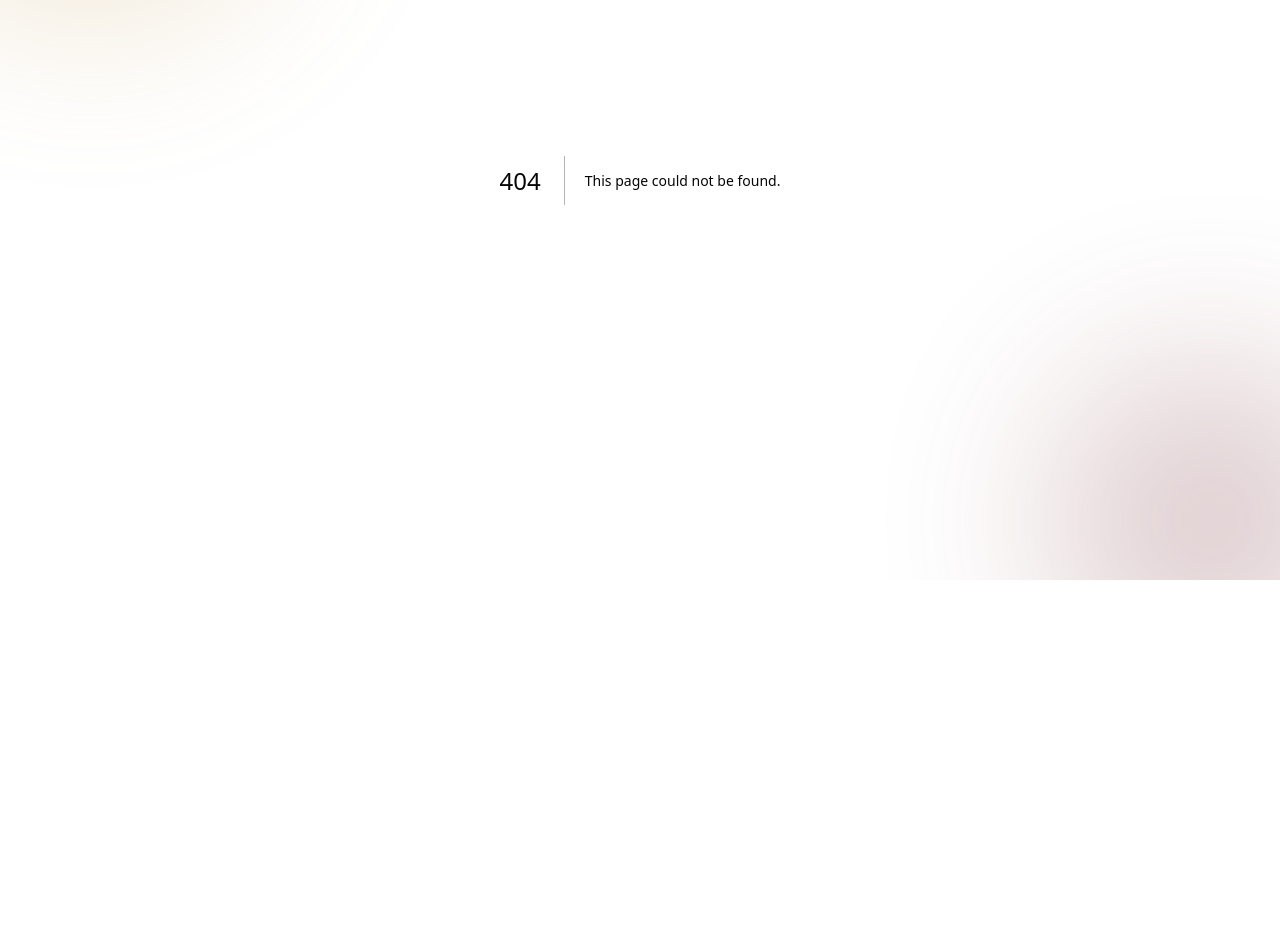
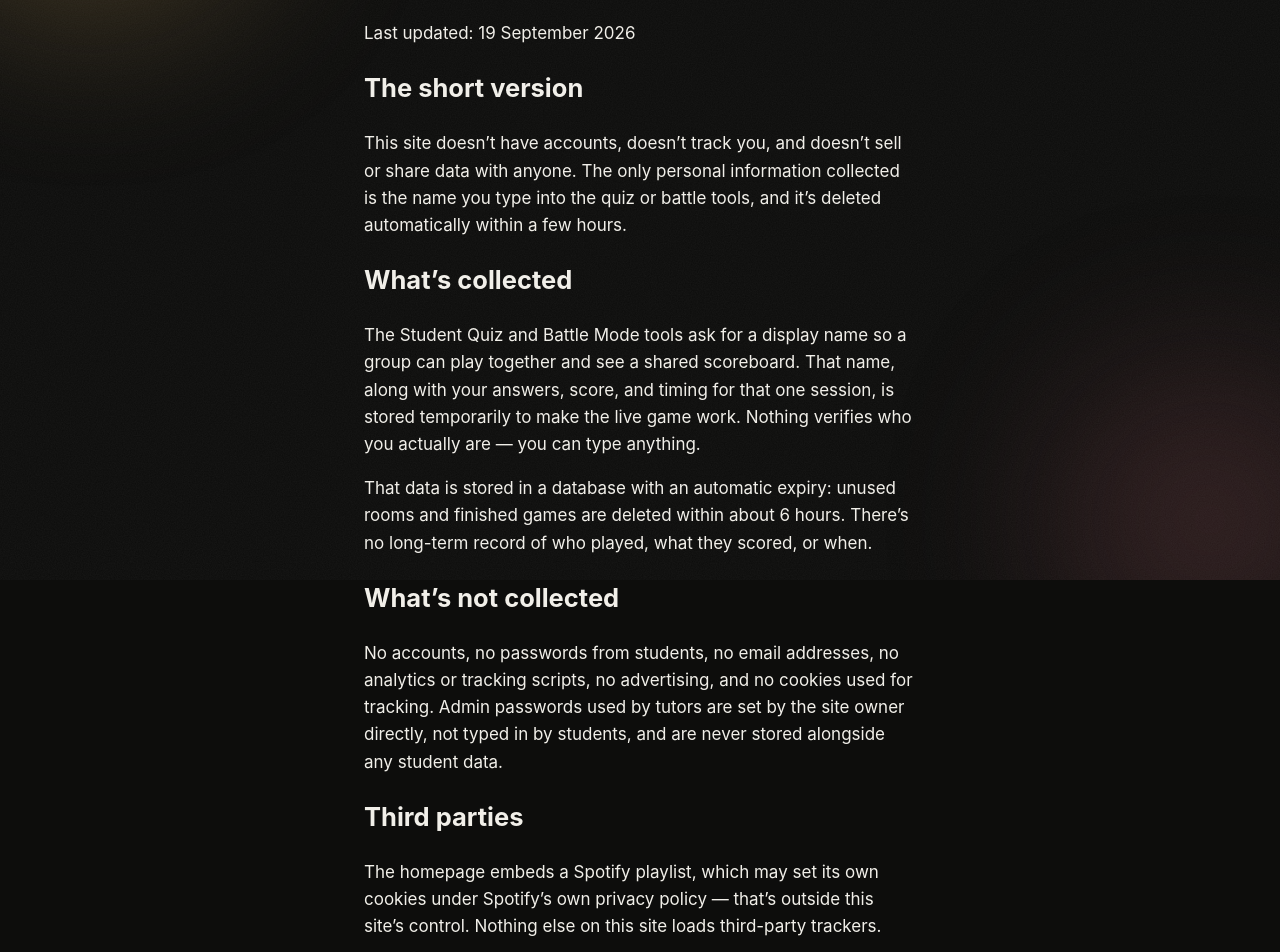
Before and after one commit to sagejudah/judah-guru, a Next.js app: page /privacy in a window 1280 px wide. Before the commit this address had no page. Shown: the part 220-1172 px from the top of the page. Before the commit the page ends 800 px from the top, so only its background shows below. Built offline with nearby package versions, Linux system fonts and the light colour scheme.

Commit message:
Add privacy policy page

```diff
--- /dev/null
+++ b/app/privacy/page.tsx
@@ -0,0 +1,74 @@
+import type { Metadata } from 'next';
+import Link from 'next/link';
+
+export const metadata: Metadata = {
+  title: 'Privacy — judah.guru',
+  description: 'What judah.guru collects, why, and how to get it deleted.',
+};
+
+export default function PrivacyPage() {
+  return (
+    <main>
+      <div className="content legal">
+        <p className="legal-back">
+          <Link href="/">&larr; back to judah.guru</Link>
+        </p>
+        <h1>Privacy</h1>
+        <p className="legal-updated">Last updated: {new Date().toLocaleDateString('en-GB', { year: 'numeric', month: 'long', day: 'numeric' })}</p>
+
+        <h2>The short version</h2>
+        <p>
+          This site doesn&rsquo;t have accounts, doesn&rsquo;t track you, and doesn&rsquo;t
+          sell or share data with anyone. The only personal information collected is the
+          name you type into the quiz or battle tools, and it&rsquo;s deleted automatically
+          within a few hours.
+        </p>
+
+        <h2>What&rsquo;s collected</h2>
+        <p>
+          The Student Quiz and Battle Mode tools ask for a display name so a group can
+          play together and see a shared scoreboard. That name, along with your answers,
+          score, and timing for that one session, is stored temporarily to make the
+          live game work. Nothing verifies who you actually are &mdash; you can type
+          anything.
+        </p>
+        <p>
+          That data is stored in a database with an automatic expiry: unused rooms and
+          finished games are deleted within about 6 hours. There&rsquo;s no long-term
+          record of who played, what they scored, or when.
+        </p>
+
+        <h2>What&rsquo;s not collected</h2>
+        <p>
+          No accounts, no passwords from students, no email addresses, no analytics or
+          tracking scripts, no advertising, and no cookies used for tracking. Admin
+          passwords used by tutors are set by the site owner directly, not typed in by
+          students, and are never stored alongside any student data.
+        </p>
+
+        <h2>Third parties</h2>
+        <p>
+          The homepage embeds a Spotify playlist, which may set its own cookies under
+          Spotify&rsquo;s own privacy policy &mdash; that&rsquo;s outside this site&rsquo;s
+          control. Nothing else on this site loads third-party trackers.
+        </p>
+
+        <h2>Children&rsquo;s use</h2>
+        <p>
+          These tools are built for BGCSE/JCE students, some of whom are minors. Because
+          no account or verified identity is required, and the only stored information
+          is a self-chosen display name that auto-deletes within hours, this is designed
+          to collect as little as possible from anyone using it, including students.
+        </p>
+
+        <h2>Questions or deletion requests</h2>
+        <p>
+          Given the short auto-expiry, there&rsquo;s rarely anything left to delete on
+          request &mdash; but if you want something removed sooner, or have any question
+          about this, reach out to{' '}
+          <a href="mailto:hey@judah.guru" className="mail-link">hey@judah.guru</a>.
+        </p>
+      </div>
+    </main>
+  );
+}
```
